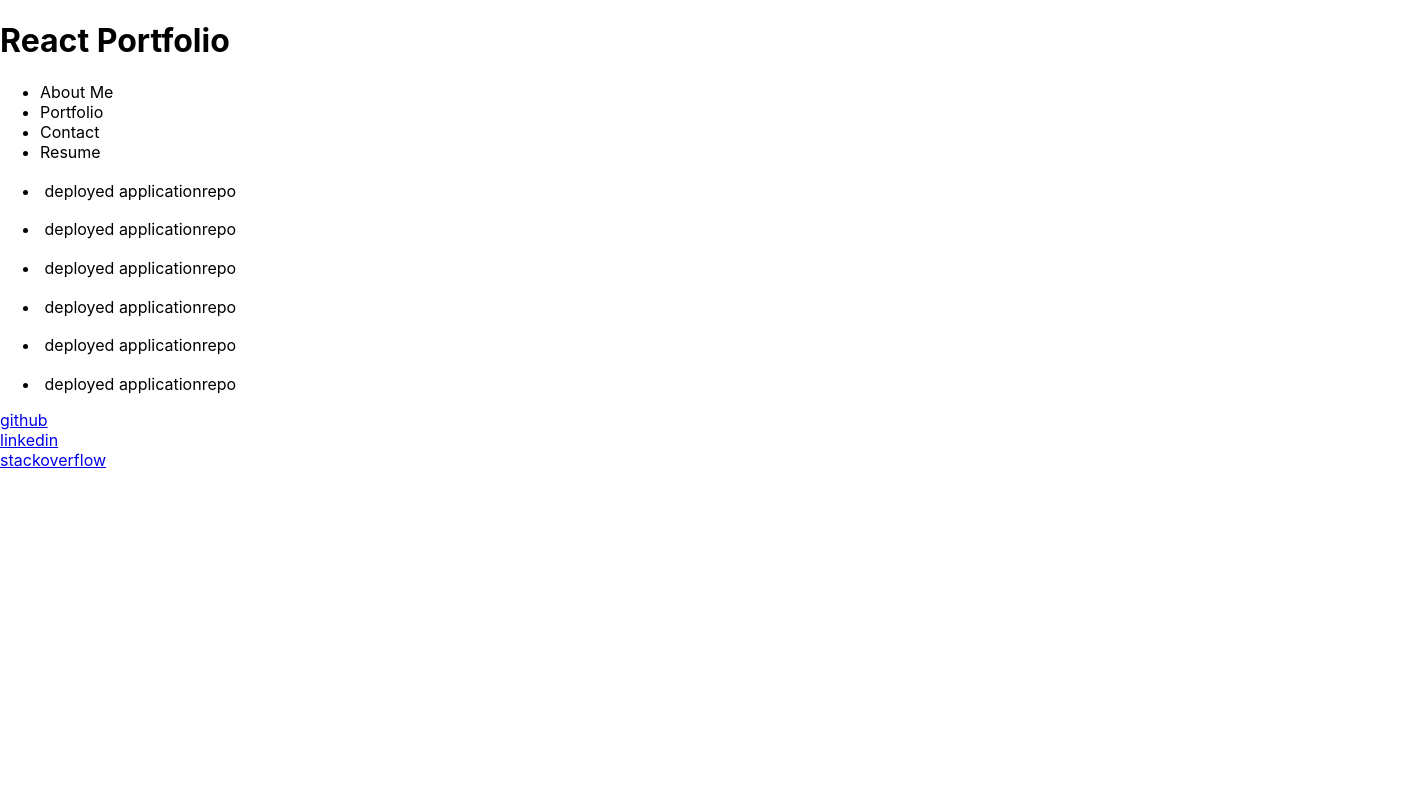
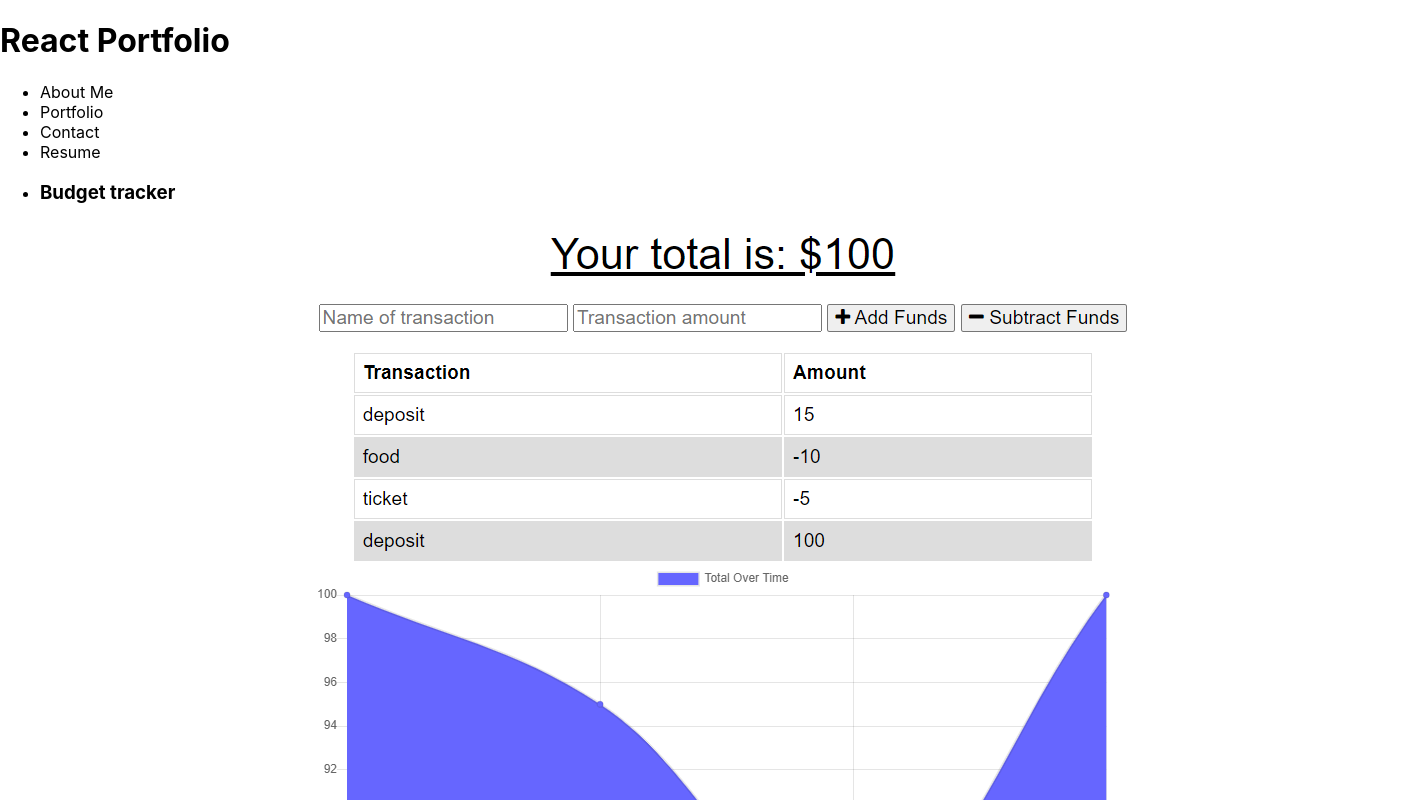
Before and after one commit to tarekyou/react-port, a React (Create React App) app: page / in a window 1280 px wide. Both pictures are taken after a click on the element "Portfolio". Shown: the top 800 px of the page, 1406 px wide, since content can reach past the window. Built offline with nearby package versions, Linux system fonts and the light colour scheme.

Commit message:
portfolio

```diff
--- a/src/components/Portfolio/index.js
+++ b/src/components/Portfolio/index.js
@@ -2,44 +2,45 @@ import React, { useState } from "react";
 import ProjectList from "../ProjectList";
 
 function Portfolio() {
-  const [projects] = useState([
+  //   const [projects] = useState([
+  const projects = [
     {
       title: "Budget tracker",
-      image: "../../assets/Budget-Tracker.png",
+      image: "Budget-Tracker.png",
       repo: "https://github.com/tarekyou/trackbudget",
       deployed: "https://boiling-scrubland-45534.herokuapp.com/",
     },
     {
       title: "Note taker",
-      image: "../../assets/Note-Taker.png",
+      image: "Note-Taker.png",
       repo: "https://github.com/tarekyou/note-taker",
       deployed: "https://protected-beach-90412.herokuapp.com/",
     },
     {
       title: "Password Generator",
-      image: "../../assets/Password-Generator.png",
+      image: "Password-Generator.png",
       repo: "https://github.com/tarekyou/password-generator",
       deployed: "https://tarekyou.github.io/password-generator/",
     },
     {
       title: "Timed Javascript quiz",
-      image: "../../assets/Timed-Javascript-Quiz.png",
+      image: "Timed-Javascript-Quiz.png",
       repo: "https://github.com/tarekyou/quiz-challenge",
       deployed: "https://tarekyou.github.io/quiz-challenge/",
     },
     {
       title: "Weather Dashboard",
-      image: "../../assets/Weather-Dashboard.png",
+      image: "Weather-Dashboard.png",
       repo: "https://github.com/tarekyou/weather-dash",
       deployed: "https://tarekyou.github.io/weather-dash/",
     },
     {
       title: "Work day scheduler",
-      image: "../../assets/Work-Day-Scheduler.png",
+      image: "Work-Day-Scheduler.png",
       repo: "https://github.com/tarekyou/workday-scheduler",
       deployed: "https://tarekyou.github.io/workday-scheduler/",
     },
-  ]);
+  ];
   return (
     <div>
       <ProjectList projects={projects} />
--- a/src/components/ProjectList/index.js
+++ b/src/components/ProjectList/index.js
@@ -1,19 +1,27 @@
-import React, { useState } from "react";
+import React from "react";
 
 function ProjectList(props) {
-  const { projects = [], title, image, deployed, repo } = props;
-  //   const projects = [];
-  //   const currentProject = useState(props)[0].projects;
+  const { projects = [] } = props;
   //   const { title, image, deployed, repo } = currentProject;
   return (
     <div>
       <ul>
         {projects.map((project) => (
           <li key={project.title}>
-            <h3>{title}</h3>
-            <img src={image}></img>
-            <a href={deployed}> deployed application</a>
-            <a href={repo}>repo</a>
+            <h3>{project.title}</h3>
+            <img
+              src={require(`../../assets/${project.image}`)}
+              //   src={project.image}
+              //   alt={image.name}
+              //   key={image.name}
+            ></img>
+            <a href={project.deployed} target="_blank">
+              {" "}
+              deployed application
+            </a>
+            <a href={project.repo} target="_blank">
+              repo
+            </a>
           </li>
         ))}
       </ul>
```
